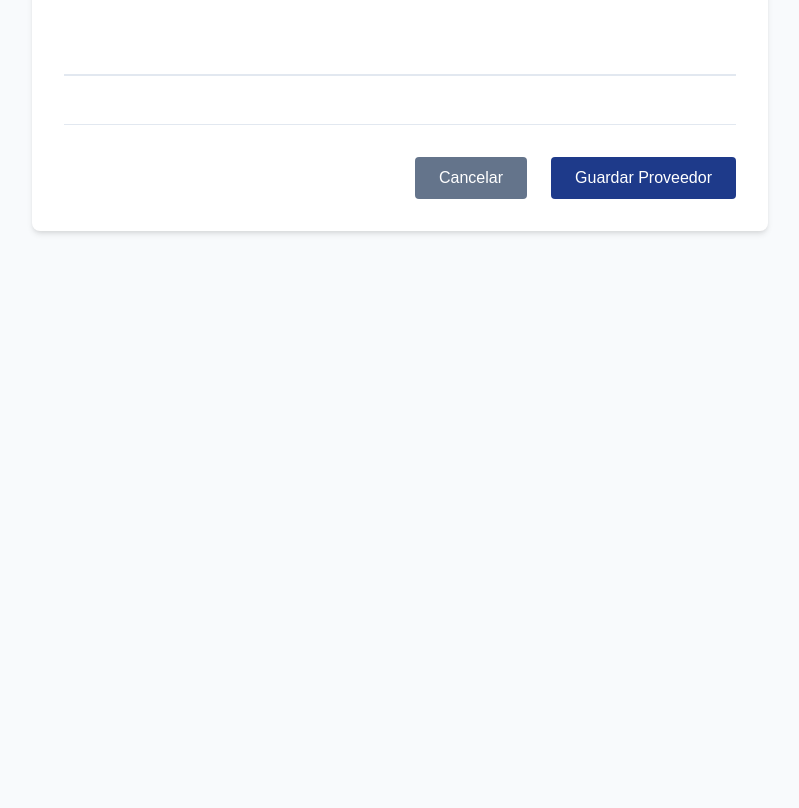
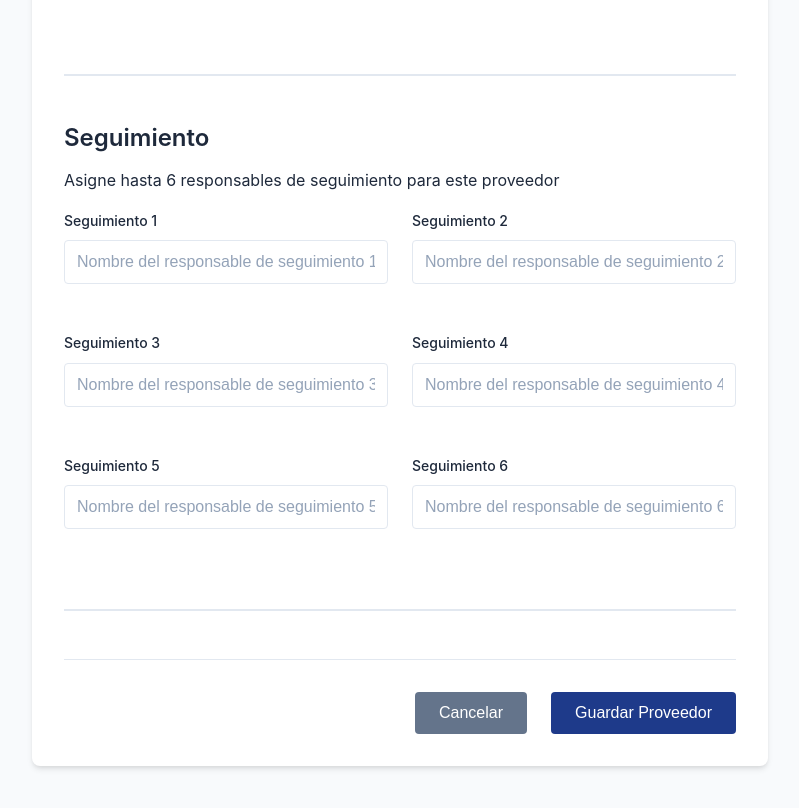
Before and after one commit to Solutionsandpayroll/formularios-proveedores, a React (Vite) app: page /formulario-base in a window 1280 px wide. Shown: the part 3240-4048 px from the top of the page, without its empty margins (240-1039 px from the left). Before the commit the page ends 3527 px from the top, so only its background shows below. Built offline with nearby package versions, Linux system fonts and the light colour scheme; no server answers.

Commit message:
feat: Agregar sección de Seguimiento con 6 campos al formulario de registro

```diff
--- a/src/components/forms/FormularioBase.tsx
+++ b/src/components/forms/FormularioBase.tsx
@@ -46,6 +46,12 @@ const FormularioBase = () => {
     reevaluador4: '',
     reevaluador5: '',
     reevaluador6: '',
+    seguimiento1: '',
+    seguimiento2: '',
+    seguimiento3: '',
+    seguimiento4: '',
+    seguimiento5: '',
+    seguimiento6: '',
   });
 
   const [errors, setErrors] = useState<Partial<Record<keyof BaseFormData, string>>>({});
@@ -154,6 +160,12 @@ const FormularioBase = () => {
           reevaluador4: '',
           reevaluador5: '',
           reevaluador6: '',
+          seguimiento1: '',
+          seguimiento2: '',
+          seguimiento3: '',
+          seguimiento4: '',
+          seguimiento5: '',
+          seguimiento6: '',
         });
       } else {
         setMessage({
@@ -826,6 +838,109 @@ const FormularioBase = () => {
           </div>
         </div>
 
+        <div className="form-section">
+          <h2>Seguimiento</h2>
+          <p className="section-description">
+            Asigne hasta 6 responsables de seguimiento para este proveedor
+          </p>
+
+          <div className="form-row">
+            <div className="form-group">
+              <label htmlFor="seguimiento1" className="form-label">
+                Seguimiento 1
+              </label>
+              <input
+                type="text"
+                id="seguimiento1"
+                name="seguimiento1"
+                value={formData.seguimiento1}
+                onChange={handleChange}
+                className="form-input"
+                placeholder="Nombre del responsable de seguimiento 1"
+              />
+            </div>
+
+            <div className="form-group">
+              <label htmlFor="seguimiento2" className="form-label">
+                Seguimiento 2
+              </label>
+              <input
+                type="text"
+                id="seguimiento2"
+                name="seguimiento2"
+                value={formData.seguimiento2}
+                onChange={handleChange}
+                className="form-input"
+                placeholder="Nombre del responsable de seguimiento 2"
+              />
+            </div>
+          </div>
+
+          <div className="form-row">
+            <div className="form-group">
+              <label htmlFor="seguimiento3" className="form-label">
+                Seguimiento 3
+              </label>
+              <input
+                type="text"
+                id="seguimiento3"
+                name="seguimiento3"
+                value={formData.seguimiento3}
+                onChange={handleChange}
+                className="form-input"
+                placeholder="Nombre del responsable de seguimiento 3"
+              />
+            </div>
+
+            <div className="form-group">
+              <label htmlFor="seguimiento4" className="form-label">
+                Seguimiento 4
+              </label>
+              <input
+                type="text"
+                id="seguimiento4"
+                name="seguimiento4"
+                value={formData.seguimiento4}
+                onChange={handleChange}
+                className="form-input"
+                placeholder="Nombre del responsable de seguimiento 4"
+              />
+            </div>
+          </div>
+
+          <div className="form-row">
+            <div className="form-group">
+              <label htmlFor="seguimiento5" className="form-label">
+                Seguimiento 5
+              </label>
+              <input
+                type="text"
+                id="seguimiento5"
+                name="seguimiento5"
+                value={formData.seguimiento5}
+                onChange={handleChange}
+                className="form-input"
+                placeholder="Nombre del responsable de seguimiento 5"
+              />
+            </div>
+
+            <div className="form-group">
+              <label htmlFor="seguimiento6" className="form-label">
+                Seguimiento 6
+              </label>
+              <input
+                type="text"
+                id="seguimiento6"
+                name="seguimiento6"
+                value={formData.seguimiento6}
+                onChange={handleChange}
+                className="form-input"
+                placeholder="Nombre del responsable de seguimiento 6"
+              />
+            </div>
+          </div>
+        </div>
+
         <div className="form-actions">
           <button
             type="button"
--- a/src/types/index.ts
+++ b/src/types/index.ts
@@ -66,6 +66,12 @@ export interface BaseFormData {
   reevaluador4: string;
   reevaluador5: string;
   reevaluador6: string;
+  seguimiento1: string;
+  seguimiento2: string;
+  seguimiento3: string;
+  seguimiento4: string;
+  seguimiento5: string;
+  seguimiento6: string;
 }
 
 export interface FormularioData {
```
